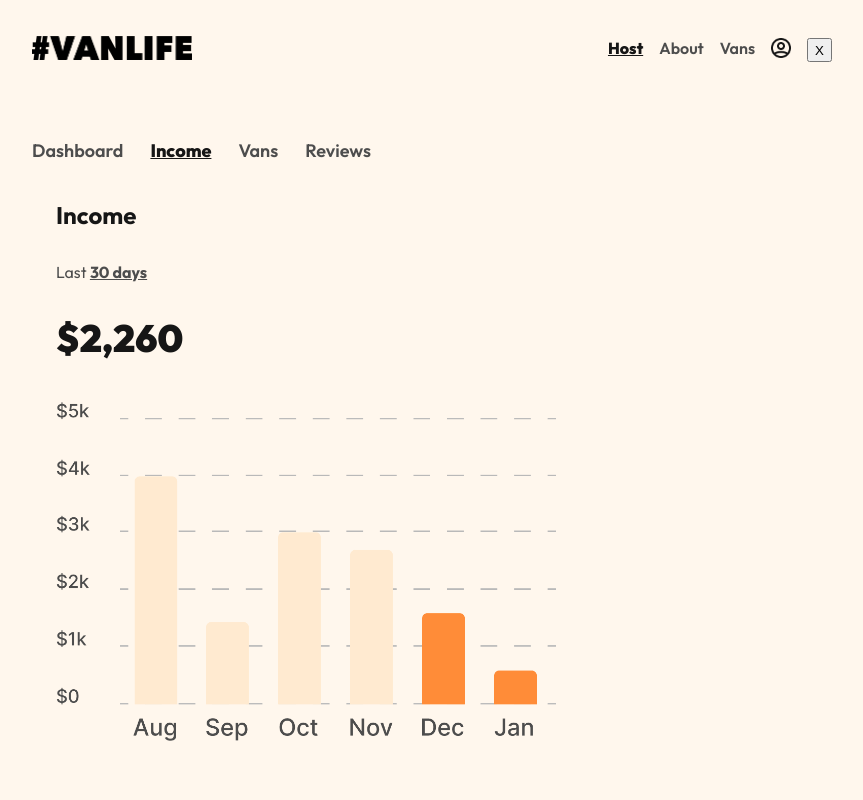
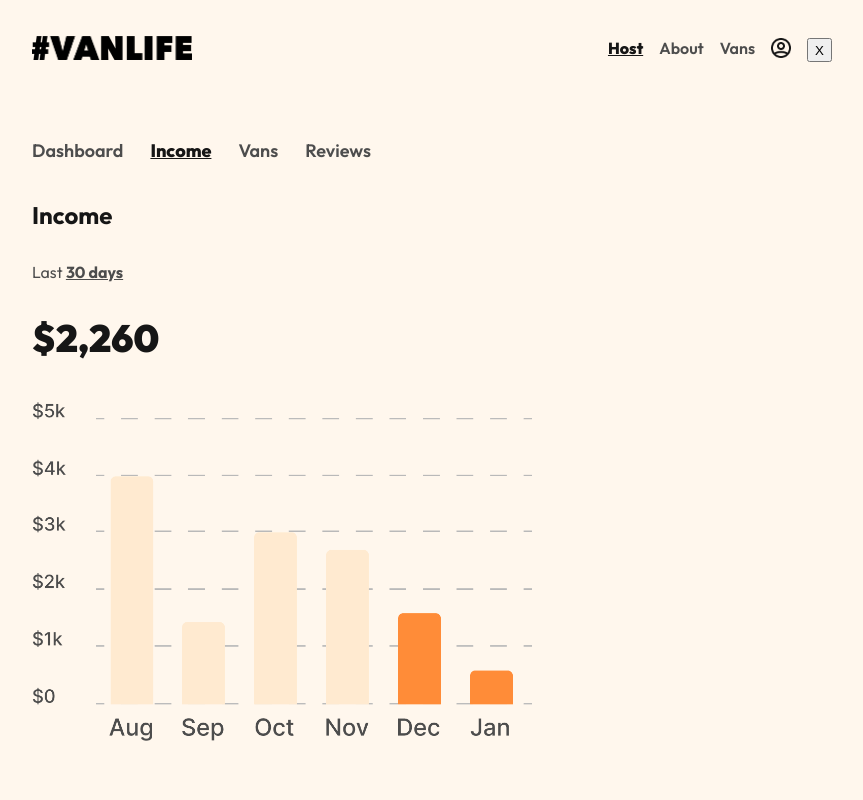
Before and after one commit to Davsan88/vanlife-react-router, a React (Vite) app: page /host/income in a window 1280 px wide. Shown: the top 800 px of the page, without its empty margins (208-1071 px from the left). Built offline with nearby package versions, Linux system fonts and the light colour scheme; sample sign-in values are in the browser's storage; what miragejs would draw is missing.

Commit message:
Update Vans.css

```diff
--- a/src/pages/vans/Vans.css
+++ b/src/pages/vans/Vans.css
@@ -403,7 +403,7 @@
 /* === Host Income === */
 
 .host-income {
-    padding-inline: 1.5em;
+    /* padding-inline: 1.5em; */
     color: var(--color-dark-text);
     display: flex;
     flex-direction: column;
```
